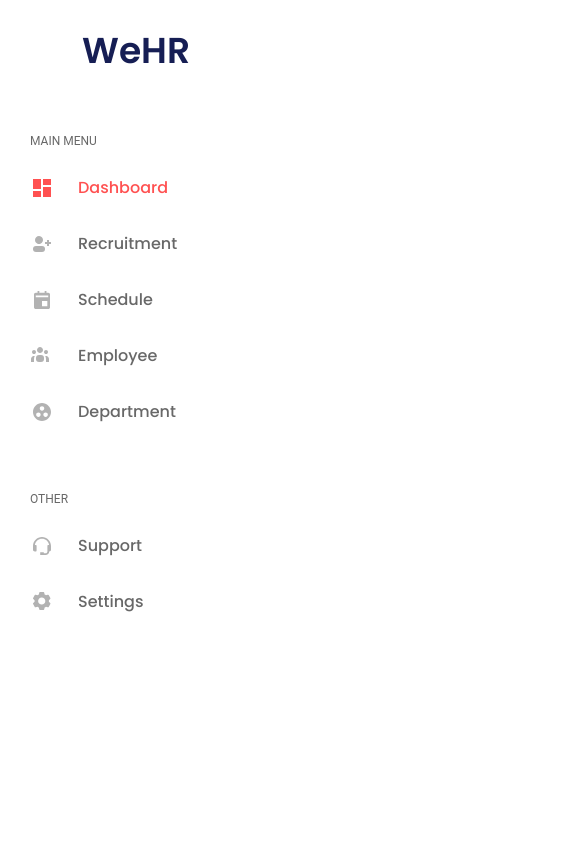
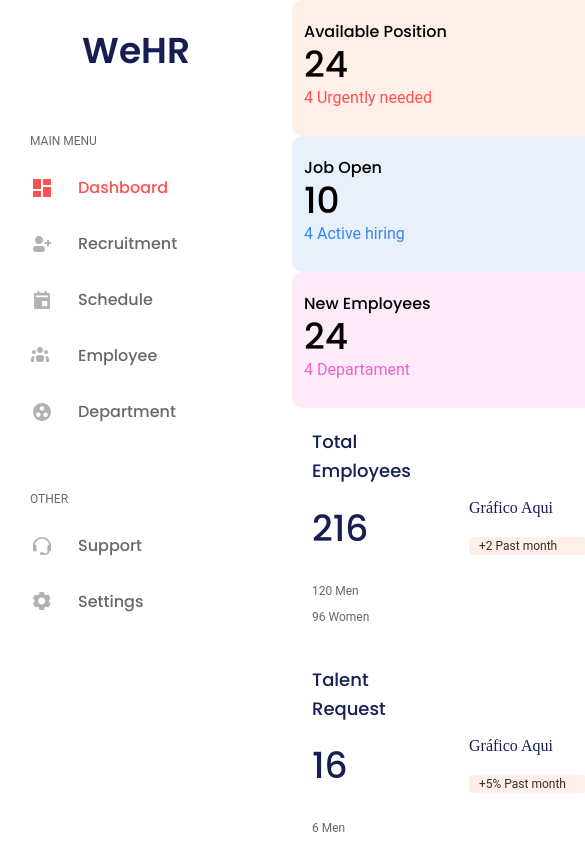
Before and after one commit to samuelleitee/We-HR, a React (Vite) app: page /dashboard in a window 390 px wide. Shown: the top 843 px of the page, 585 px wide, since content can reach past the window. Built offline with nearby package versions, Linux system fonts and the light colour scheme.

Commit message:
style: add grid design to Dashboard page
Co-authored-by: PauloBezz <paulo.bezerra2057@gmail.com>

```diff
--- a/src/pages/Dashboard/index.jsx
+++ b/src/pages/Dashboard/index.jsx
@@ -5,20 +5,24 @@ import { InfoCard } from "../../components/cards/InfoCard";
 import { RecentlyActivities } from './../../components/RecentlyActivity/index';
 import { Announcement } from "../../components/Announcement";
 
+import styles from "./styles.module.css"
+
 
 export function Dashboard() {
         return (
-      <>
+                <div className={styles.container}>
                         <Sidebar />
+                        <div className={styles.main}>
                                 <ResourceCard title="Available Position" number="24" info="4 Urgently needed" variant="positions" />
                                 <ResourceCard title="Job Open" number="10" info="4 Active hiring" variant="jobs" />
                                 <ResourceCard title="New Employees" number="24" info="4 Departament" variant="employees" />
                                 <InfoCard title={"Total Employees"} number="216" men="120 Men" women="96 Women" grafico="Gráfico Aqui" info="+2 Past month" />
                                 <InfoCard title={"Talent Request"} number="16" men="6 Men" women="10 Women" grafico="Gráfico Aqui" info="+5% Past month" />
-        <Announcement message={"Outing schedule for every departement"} time={"5 Minutes ago"} pinned/>
-        <Announcement message={"Meeting HR Department"} time={"Yesterday, 12:30 PM"}/>
-        <Announcement message={"IT Department need two more talents for UX/UI Designer position"} time={"Yesterday, 09:15 AM"}/>
+                                <Announcement message={"Outing schedule for every departement"} time={"5 Minutes ago"} pinned />
+                                <Announcement message={"Meeting HR Department"} time={"Yesterday, 12:30 PM"} />
+                                <Announcement message={"IT Department need two more talents for UX/UI Designer position"} time={"Yesterday, 09:15 AM"} />
                                 <RecentlyActivities />
-      </>
+                        </div>
+                </div>
         );
 }
--- /dev/null
+++ b/src/pages/Dashboard/styles.module.css
@@ -0,0 +1,8 @@
+.container {
+    display: grid;
+    grid-template-columns: auto 1fr;
+}
+
+.container .main {
+    padding-left: 50px;
+}
--- a/src/pages/Login/styles.module.css
+++ b/src/pages/Login/styles.module.css
@@ -10,48 +10,15 @@
   min-height: 100vh;
 }
 
+@media screen and (max-width: 834px) {
+  .container {
+    grid-template-columns: 1fr;
+  }
+}
+
 .container section:nth-child(2) {
   padding: 6rem;
 }
-/* .left {
-    padding: 32px;
-    background-color: #D9D9D9;
-    display: flex;
-    width: 50%;
-    flex-direction: column;
-    height: 100vh;
-}
-
-.superior{
-    display: flex;
-    justify-content: space-between;
-}
-
-.point{
-    display: flex;
-    flex-direction: column;
-    gap: 24px;
-}
-
-.logo {
-    display: flex;
-    flex-direction: column;
-    align-items: center;
-}
-
-
-
-.base {
-    display: flex;
-    justify-content: space-between;
-    margin-top:-145px;
-    align-items: self-end;
-}
-
-
-
-
- */
 
 .illustration {
   display: flex;
```
Lines whose indentation alone changed are shown as unchanged.
